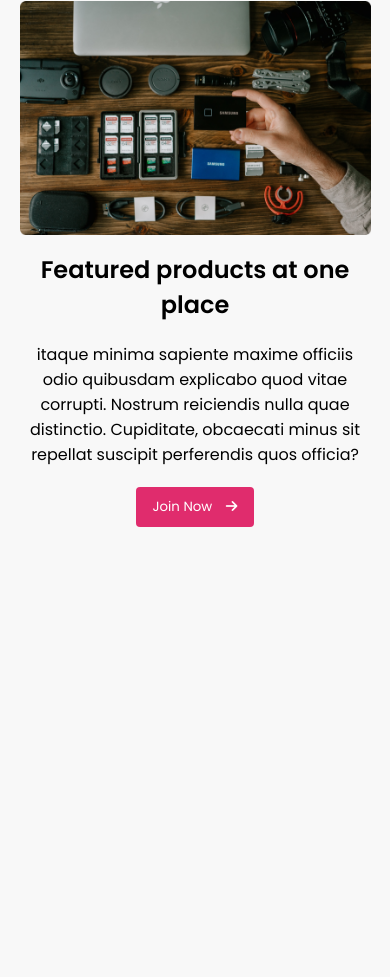
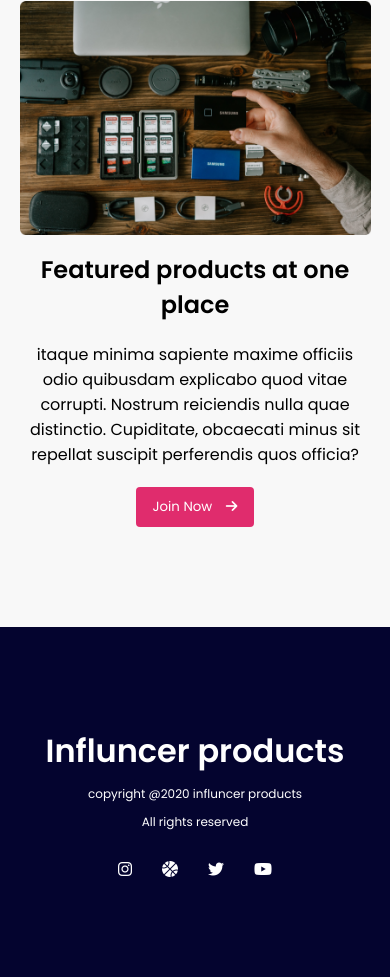
Before and after one commit to Arif870/influencer-gear, a plain HTML site: page index.html in a window 390 px wide. Shown: the part 5763-6740 px from the top of the page. Before the commit the page ends 6390 px from the top, so only its background shows below. Drawn offline with Linux system fonts and the light colour scheme.

Commit message:
footer section done with responsive

```diff
--- a/index.html
+++ b/index.html
@@ -277,6 +277,21 @@
       </div>
     </section>
 
+    <!-- footer Section  -->
+    <footer>
+      <div class="footerContent centerContent">
+        <h1>Influncer products</h1>
+        <p>copyright @2020 influncer products</p>
+        <p>All rights reserved</p>
+        <div class="social">
+          <i class="fa-brands fa-instagram"></i>
+          <i class="fa-solid fa-basketball"></i>
+          <i class="fa-brands fa-twitter"></i>
+          <i class="fa-brands fa-youtube"></i>
+        </div>
+      </div>
+    </footer>
+
     <script>
       const toggle = document.getElementById("menu-toggle");
       const navList = document.getElementById("nav-list");
--- a/styles/style.css
+++ b/styles/style.css
@@ -196,10 +196,32 @@ a {
   align-items: center;
   gap: 150px;
 }
+.featured .featureContent img {
+  width: full-width;
+}
 .featured .featureContent p {
   margin: 20px 0px;
 }
+footer {
+  background-color: rgb(4, 4, 47);
+  color: white;
+}
 
+footer .footerContent {
+  text-align: center;
+  padding: 100px 0px;
+}
+footer .footerContent p {
+  font-size: 12px;
+  margin: 10px 0px;
+}
+footer .footerContent .social {
+  display: flex;
+  gap: 30px;
+  justify-content: center;
+  align-items: center;
+  margin-top: 30px;
+}
 /* Responsive hero section */
 
 @media screen and (max-width: 1024px) {
```
